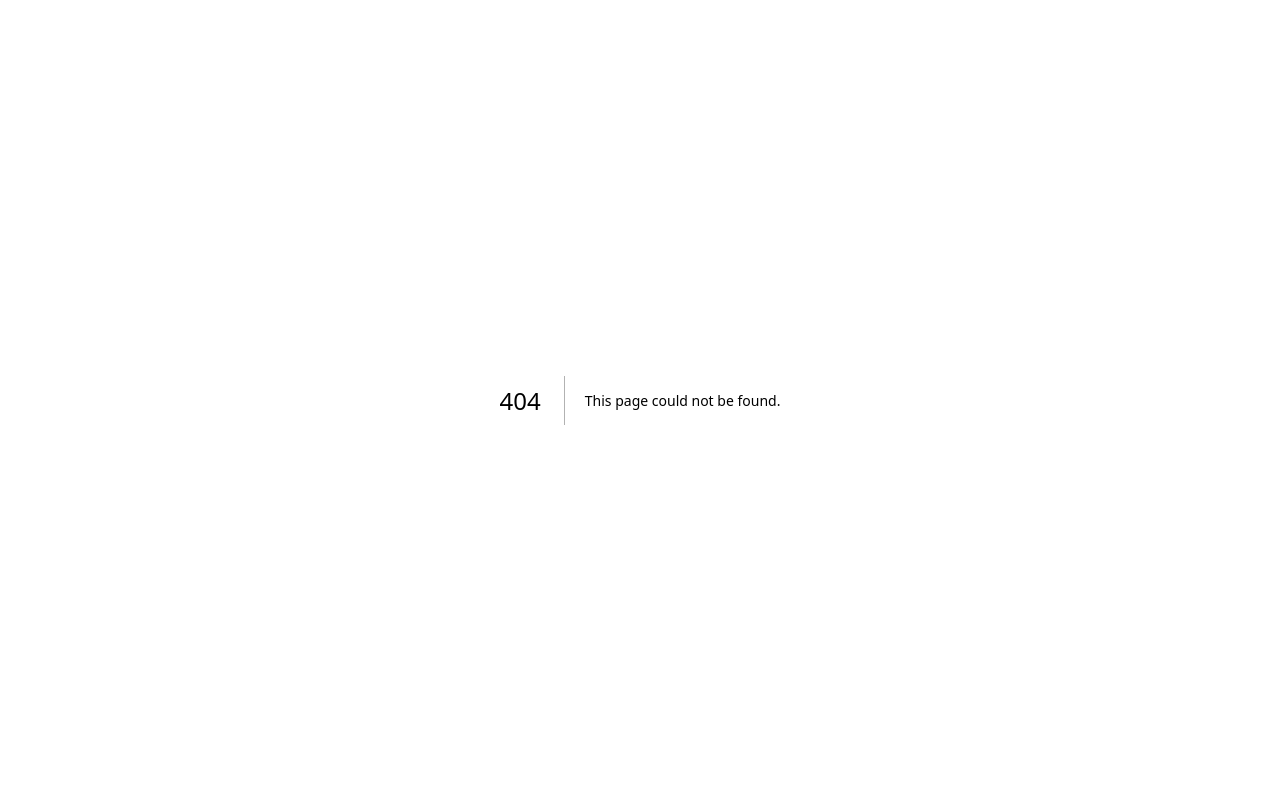
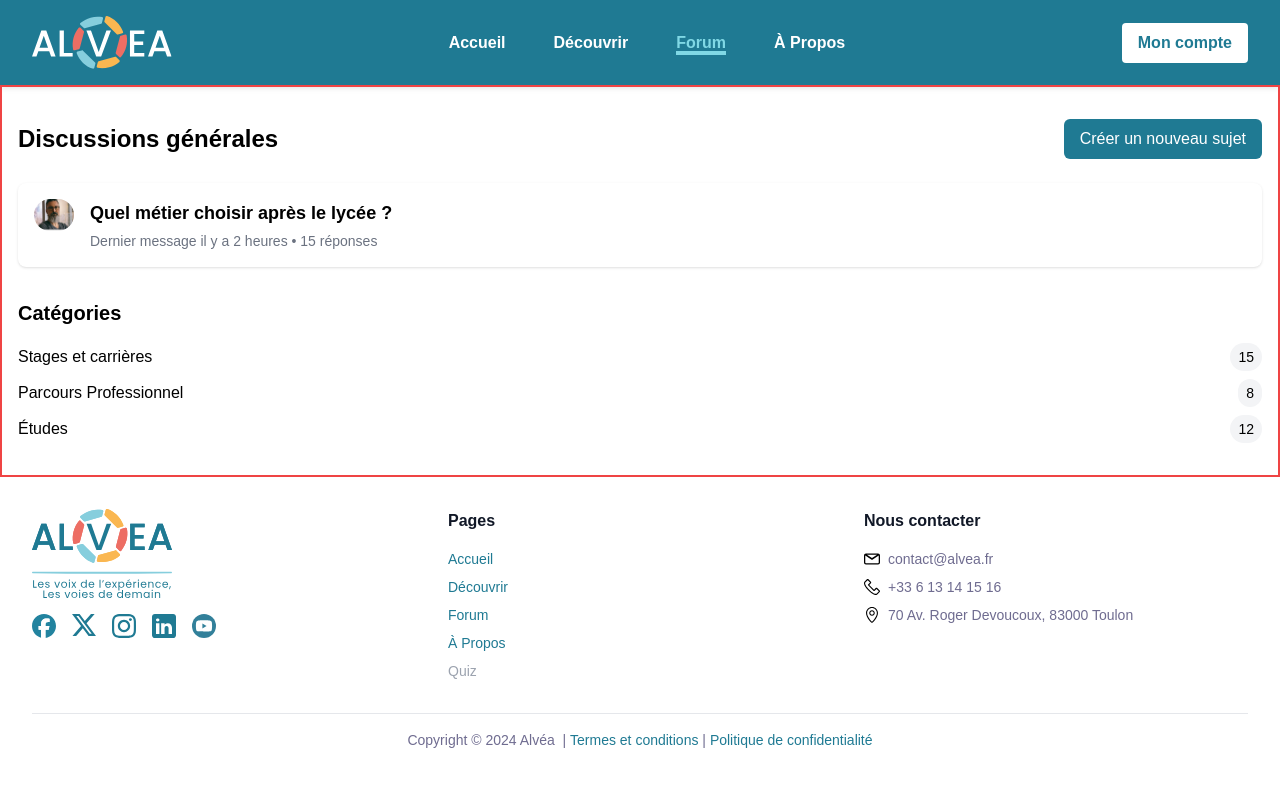
Before and after one commit to VincentRenaud36/Alvea, a Next.js app in the folder alvea/: page /forum in a window 1280 px wide. Before the commit this address had no page. Shown: the top 786 px of the page. Built offline with nearby package versions, Linux system fonts and the light colour scheme.

Commit message:
Create page.tsx

```diff
--- /dev/null
+++ b/alvea/src/app/forum/page.tsx
@@ -0,0 +1,72 @@
+
+import Image from "next/image";
+import Footer from "../components/Footer";
+import Header from "../components/Header";
+import Link from "next/link";
+
+export default function Home() {
+  // Simulez ici l'état de connexion de l'utilisateur
+  const isLoggedIn = true; // Changez à `true` pour l'état connecté
+
+  return (
+    <div className="min-h-screen flex flex-col">
+      {/* Header */}
+      <Header isLoggedIn={isLoggedIn} />
+
+      <div className="container mx-auto px-4 py-8 border-2 border-red-500">
+      <div className="flex justify-between items-center mb-6">
+        <h1 className="text-2xl font-bold">Discussions générales</h1>
+        <button className="bg-[#1F7A93] text-white px-4 py-2 rounded-md hover:bg-opacity-90">
+          Créer un nouveau sujet
+        </button>
+      </div>
+
+
+      <div className="space-y-4">
+        {/* Liste des discussions */}
+        <div className="bg-white rounded-lg shadow p-4">
+          <div className="flex items-start gap-4">
+            <Image
+              src="/Images/imageprofil.png"
+              alt="Avatar"
+              width={40}
+              height={40}
+              className="rounded-full"
+            />
+            <div className="flex-1">
+              <Link href="#" className="text-lg font-semibold hover:text-[#1F7A93]">
+                Quel métier choisir après le lycée ?
+              </Link>
+              <div className="text-sm text-gray-500 mt-1">
+                Dernier message il y a 2 heures • 15 réponses
+              </div>
+            </div>
+          </div>
+        </div>
+      </div>
+
+      {/* Sidebar avec catégories */}
+      <div className="mt-8">
+        <h2 className="text-xl font-semibold mb-4">Catégories</h2>
+        <div className="space-y-2">
+          <div className="flex justify-between items-center">
+            <span>Stages et carrières</span>
+            <span className="bg-gray-100 px-2 py-1 rounded-full text-sm">15</span>
+          </div>
+          <div className="flex justify-between items-center">
+            <span>Parcours Professionnel</span>
+            <span className="bg-gray-100 px-2 py-1 rounded-full text-sm">8</span>
+          </div>
+          <div className="flex justify-between items-center">
+            <span>Études</span>
+            <span className="bg-gray-100 px-2 py-1 rounded-full text-sm">12</span>
+          </div>
+        </div>
+      </div>
+    </div>
+
+      {/* Footer */}
+      <Footer/>
+    </div>
+  );
+}
```
